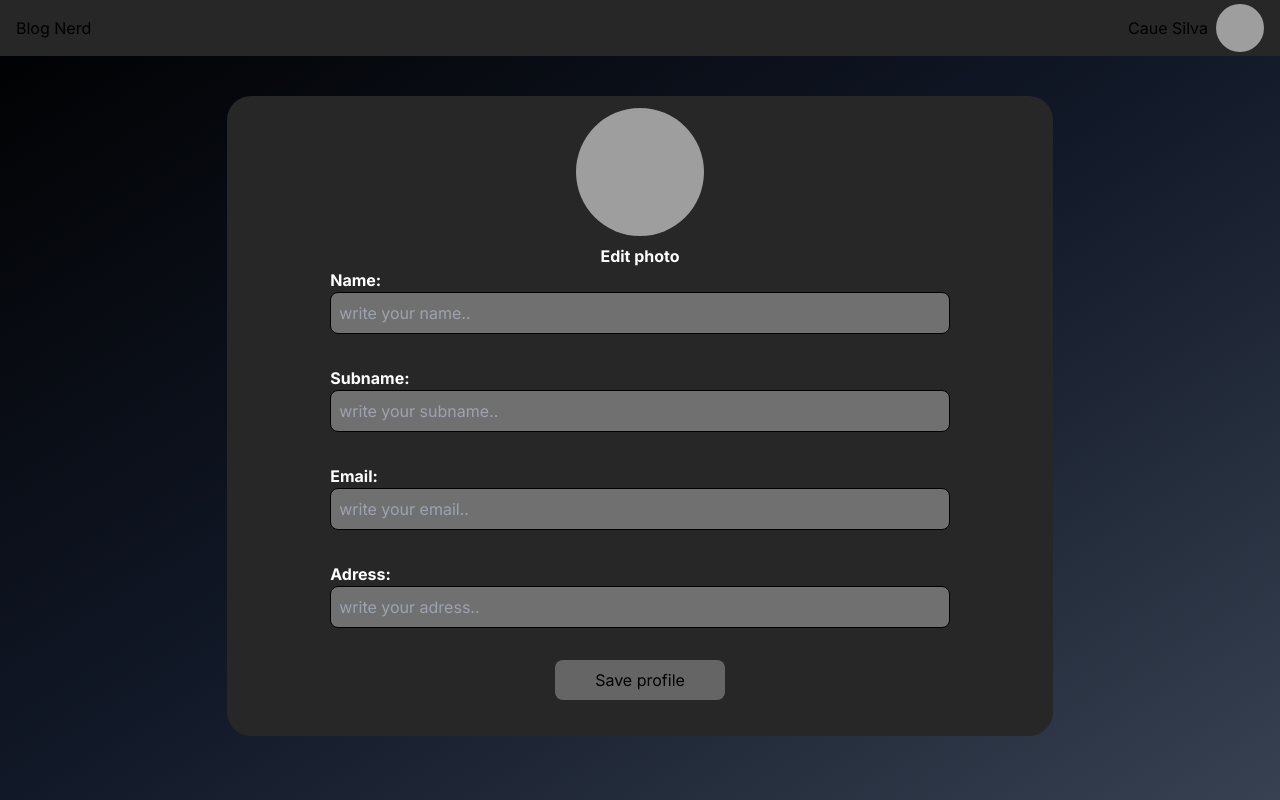
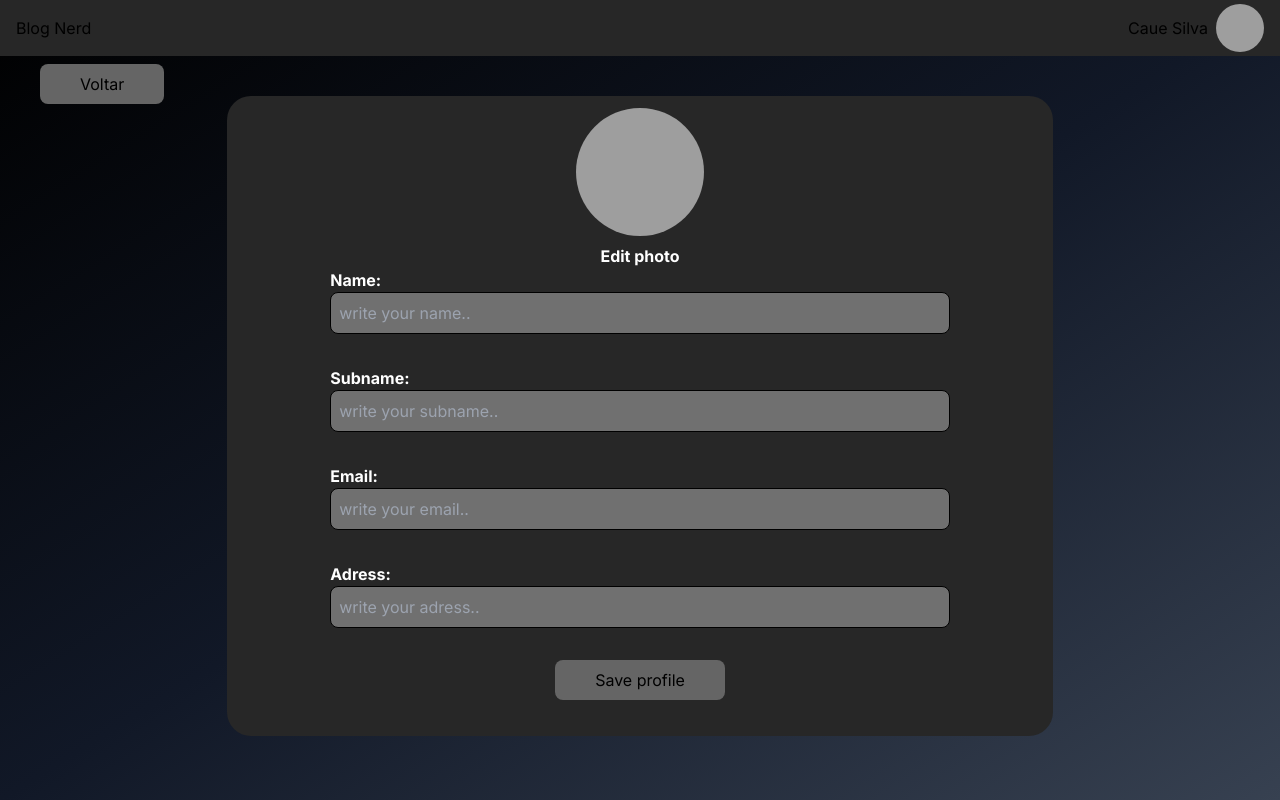
Before and after one commit to cauesilva1/Blog-nerd, a Next.js app: page /Profile in a window 1280 px wide. Built offline with nearby package versions, Linux system fonts and the light colour scheme; grey boxes are pictures that could not be loaded.

Commit message:
feat: ajuste em pages e components

```diff
--- a/src/app/Home/page.tsx
+++ b/src/app/Home/page.tsx
@@ -12,7 +12,9 @@ export default function Home() {
 
         <ScrollArea className="flex items-center flex-col w-[826px] h-[90%] max-[780px]:w-4/5 max-[780px]:h-4/5 bg-white transition-all duration-50 rounded-3xl mt-3">
 
-          <PostComponent />
+          <PostComponent name="Caue" subname="Silva" title="Blog Nerd"/>
+
+          <PostComponent name="jose" subname="santos" title="sobre games"/>
 
         </ScrollArea>
       </main>
--- a/src/app/Login/page.tsx
+++ b/src/app/Login/page.tsx
@@ -7,6 +7,7 @@ import Link from "next/link";
 export default function Login() {
   return (
     <main className="flex w-screen h-screen min-h-screen min-w-screen flex-col items-center justify-center bg-gradient-to-tl from-gray-700 via-gray-900 to-black">
+      <ButtonComponent ContentButton='Voltar' Link='/' style="bg-[#656565] hover:bg-[#3a3a3a] transition-colors duration-250 py-2 px-10 rounded-lg absolute top-14 left-10 max-[780px]:left-2 max-[820px]:top-4" />
       <div className="flex flex-col w-[826px] h-3/4 max-[780px]:w-64 max-[780px]:h-4/5 justify-between items-center bg-[#272727] rounded-xl transition-all duration-50">
 
         <Text style={{marginTop: '2rem', fontSize: '40px', color: 'white', width: '100%', display: 'flex', justifyContent: 'center' }}> Login</Text>
--- a/src/app/Profile/page.tsx
+++ b/src/app/Profile/page.tsx
@@ -11,7 +11,9 @@ export default function profile() {
 
       <Header logo="Blog Nerd" user="Caue Silva" avatar="http://github.com/cauesilva1.png"/>
 
-        <div className="flex items-center flex-col w-[826px] h-[80%] max-[780px]:w-4/5 max-[780px]:h-4/5 bg-[#272727] transition-all duration-50 rounded-3xl mt-10">
+      <ButtonComponent ContentButton='Voltar' Link='/' style="bg-[#656565] hover:bg-[#3a3a3a] transition-colors duration-250 py-2 px-10 rounded-lg absolute top-16 left-10 max-[780px]:left-2 max-[780px]:top-16" />
+
+        <div className="flex items-center flex-col w-[826px] h-[80%] max-[780px]:w-4/5 max-[780px]:h-4/5 bg-[#272727] transition-all duration-50 rounded-3xl mt-10 max-[780px]:mt-16">
 
         <div className="flex flex-col items-center mt-3">
 
--- a/src/app/Register/page.tsx
+++ b/src/app/Register/page.tsx
@@ -7,6 +7,9 @@ import Link from "next/link";
 export default function Register() {
   return (
     <main className="flex w-screen h-screen min-h-screen min-w-screen flex-col items-center justify-center bg-gradient-to-tl from-gray-700 via-gray-900 to-black">
+
+      <ButtonComponent ContentButton='Voltar' Link='/' style="bg-[#656565] hover:bg-[#3a3a3a] transition-colors duration-250 py-2 px-10 rounded-lg absolute top-14 left-10 max-[780px]:left-2 max-[780px]:top-4" />
+
       <div className="flex flex-col w-[826px] h-3/4 max-[780px]:w-64 max-[780px]:h-4/5 justify-between items-center bg-[#272727] rounded-xl transition-all duration-50">
 
         <Text style={{marginTop: '2rem', fontSize: '40px', color: 'white', width: '100%', display: 'flex', justifyContent: 'center' }}> Register</Text>
--- a/src/app/components/post.tsx
+++ b/src/app/components/post.tsx
@@ -14,14 +14,14 @@ export default function PostComponent(params: {
         <AvatarComponent avatar="http://github.com/cauesilva1.png" style="w-12 h-12 rounded-full"/>
 
         <div className="flex flex-col">
-          <span className="text-lg font-bold">Name obs</span>
-          <span className="transform -translate-y-2">subname</span>
+          <span className="text-lg font-bold">{params.name}</span>
+          <span className="transform -translate-y-2">{params.subname}</span>
         </div>
       </div>
 
       <div className="flex flex-col items-center ">
 
-        <h1 className="text-2xl font-bold max-[780px]:text-lg">Title</h1>
+        <h1 className="text-2xl font-bold max-[780px]:text-lg">{params.title}</h1>
 
         <span className="text-sm  p-3 bg-slate-900/40 rounded-b-lg rounded-lg max-[780px]:text-xs">Lorem ipsum, dolor sit amet consectetur adipisicing elit. Molestias ex hic, iure veniam, reiciendis alias ab veritatis incidunt harum consectetur numquam, suscipit porro adipisci ipsum? Deleniti minima id labore maxime.</span>
 
```
